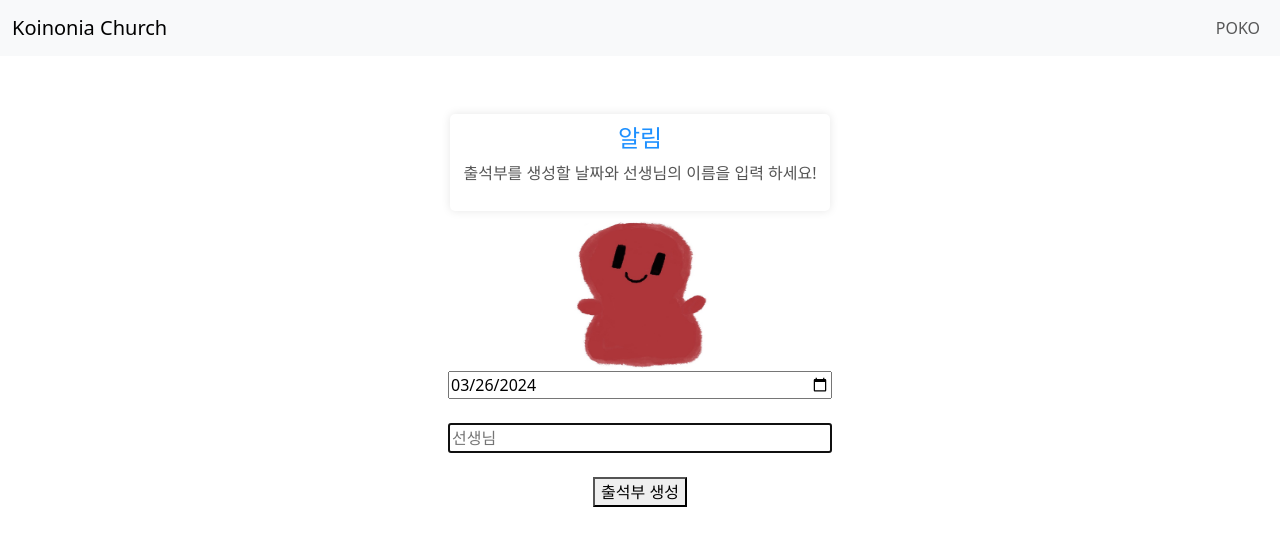
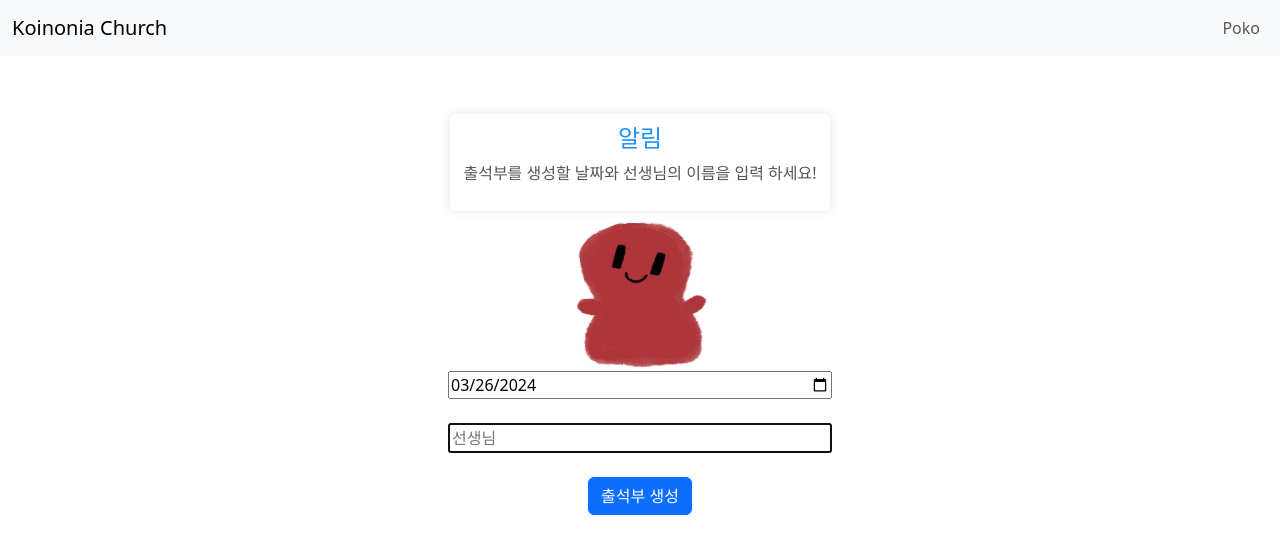
Before and after one commit to uiseokgeem/Hello_Poko, a Django app: page /produce/ in a window 1280 px wide. Shown: the top 554 px of the page. Run offline with Django 4.2, Linux system fonts and the light colour scheme; data comes from the database, SQL or seed files in the repository; both versions use the stored data as it was after the commit.

Commit message:
templates modified

```diff
--- a/checking/templates/checking/attendance_detail.html
+++ b/checking/templates/checking/attendance_detail.html
@@ -93,7 +93,7 @@
                 <input type="date" id="date" name="date">
                 <br><br>
                 <p>주간으로 출결을 확인할 날짜를 선택합니다.</p>
-                <button type="submit" value="submit">출석부 조회</button>
+                <button class="btn btn-primary" type="submit" value="submit">출석부 조회</button>
                 <br><br>
             </form>
         </div>
--- a/checking/templates/checking/attendance_group.html
+++ b/checking/templates/checking/attendance_group.html
@@ -54,7 +54,7 @@
                     <form method="POST" action="/ind/">
                             {% csrf_token %}
                         <input type="text" name="q_ind" placeholder="조회할 반 입력" autofocus/>
-                        <button type="submit" value="submit">조회</button>
+                        <button type="submit" value="submit" class="btn btn-primary">조회</button>
                     </form>
                 </div>
             </div>
--- a/checking/templates/checking/attendance_produce.html
+++ b/checking/templates/checking/attendance_produce.html
@@ -50,7 +50,7 @@
             <div class="collapse navbar-collapse" id="navbarNav">
                 <ul class="navbar-nav ms-auto">
                     <li class="nav-item">
-                        <a class="nav-link" href="/index">POKO</a>
+                        <a class="nav-link" href="/index">Poko</a>
                     </li>
                 </ul>
             </div>
@@ -71,7 +71,7 @@
             <br><br>
             <input type="text" name="q" placeholder="선생님" autofocus><!-- 선생님 데이터 전송 -->
             <br><br>
-            <button type="submit" value="submit">출석부 생성</button>
+            <button type="submit" value="submit" class="btn btn-primary">출석부 생성</button>
         </form>
     </div>
 </body>
--- a/checking/templates/checking/attendnace_check.html
+++ b/checking/templates/checking/attendnace_check.html
@@ -79,4 +79,4 @@
         <a href="/index/" class="btn btn-primary">Home</a>
     </div>
 </body>
-</html>>
+</html>
--- a/checking/templates/checking/index.html
+++ b/checking/templates/checking/index.html
@@ -33,7 +33,7 @@
         <div class="collapse navbar-collapse" id="navbarNav">
             <ul class="navbar-nav ms-auto">
                 <li class="nav-item">
-                    <a class="nav-link" href="">POKO</a>
+                    <a class="nav-link" href="">Poko</a>
                 </li>
             </ul>
         </div>
@@ -49,7 +49,7 @@
             <div class="card">
                 <div class="card-body text-center">
                     <h5 class="card-title">양육사역 도우미 Poko</h5>
-                    <p class="card-text">사귐의 교회 청소년부 양육 사역을 위한 Utility</p>
+                    <p class="card-text">사귐의 교회 청소년부 양육사역을 위한 App</p>
                     <a href="/produce/" class="btn btn-primary">출석</a>
                     <a href="/index_detail/" class="btn btn-primary">돌봄</a>
                 </div>
--- a/checking/templates/checking/index_detail.html
+++ b/checking/templates/checking/index_detail.html
@@ -3,7 +3,7 @@
 <head>
     <meta charset="UTF-8">
     <meta name="viewport" content="width=device-width, initial-scale=1.0"> <!--모바일 장치에서 웹페이지가 올바르게 표시되게 함-->
-    <title>Hello! POKO</title>
+    <title>Hello! Poko</title>
     <!-- 부트스트랩 CDN 추가 -->
     <link href="https://cdn.jsdelivr.net/npm/bootstrap@5.3.2/dist/css/bootstrap.min.css" rel="stylesheet" integrity="sha384-T3c6CoIi6uLrA9TneNEoa7RxnatzjcDSCmG1MXxSR1GAsXEV/Dwwykc2MPK8M2HN" crossorigin="anonymous">
     <style>
@@ -27,7 +27,7 @@
         <div class="collapse navbar-collapse" id="navbarNav">
             <ul class="navbar-nav ms-auto">
                 <li class="nav-item">
-                    <a class="nav-link" href="">POKO</a>
+                    <a class="nav-link" href="">Poko</a>
                 </li>
             </ul>
         </div>
```
Also changed, not shown: db.sqlite3.
